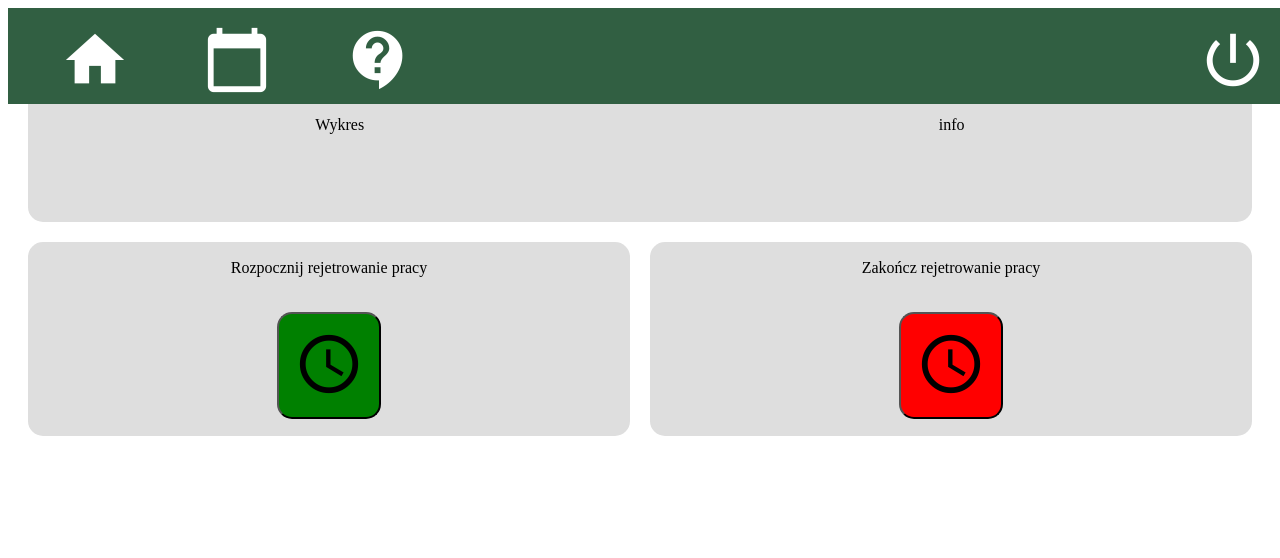
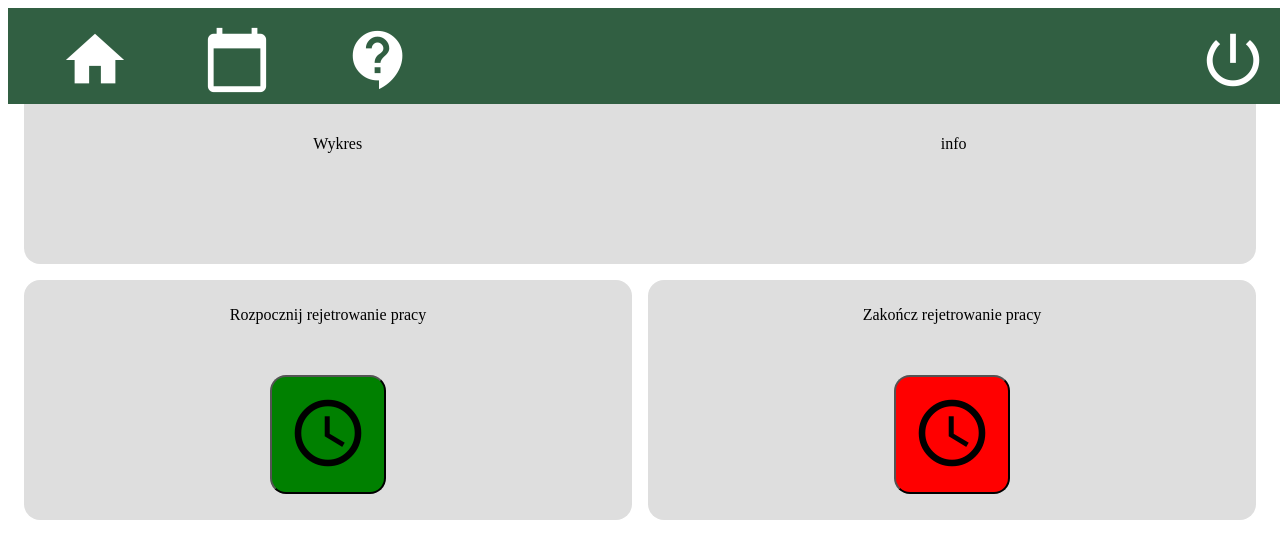
Before and after one commit to Karmazynowe-Zyrafy/AngularWebClockClient, an Angular app: page / in a window 1280 px wide. Shown: the top 558 px of the page. Built offline with nearby package versions, Linux system fonts and the light colour scheme.

Commit message:
Replace px unit with rem unit.

```diff
--- a/src/app/dashboard/dashboard.component.css
+++ b/src/app/dashboard/dashboard.component.css
@@ -1,9 +1,9 @@
 .flex-container {
   display: grid;
-  grid-template-columns: repeat(auto-fit, minmax(265px, 1fr));
-  grid-auto-rows: 194px;
-  grid-gap: 20px;
-  margin: 20px;
+  grid-template-columns: repeat(auto-fit, minmax(25rem, 1fr));
+  grid-auto-rows: 15rem;
+  grid-gap: 1rem;
+  margin: 1rem;
 }
 
 .balance {
@@ -11,7 +11,7 @@
   align-items: center;
   justify-content: space-around;
   background-color: #dedede;
-  border-radius: 15px;
+  border-radius: 1rem;
 }
 
 .startRegistration {
@@ -20,7 +20,7 @@
   align-items: center;
   justify-content: space-around;
   background-color: #dedede;
-  border-radius: 15px;
+  border-radius: 1rem;
 }
 
 .stopRegistration {
@@ -29,15 +29,15 @@
   align-items: center;
   justify-content: space-around;
   background-color: #dedede;
-  border-radius: 15px;
+  border-radius: 1rem;
 }
 .ClockInButton {
   background-color: green;
-  padding: 15px;
-  border-radius: 15px;
+  padding: 1rem;
+  border-radius: 1rem;
 }
 .ClockOutButton {
   background-color: red;
-  padding: 15px;
-  border-radius: 15px;
+  padding: 1rem;
+  border-radius: 1rem;
 }
--- a/src/app/dashboard/dashboard.component.html
+++ b/src/app/dashboard/dashboard.component.html
@@ -16,13 +16,13 @@
   <div class="startRegistration">
     <div>Rozpocznij rejetrowanie pracy</div>
     <button class="ClockInButton">
-      <i class="material-icons" style="font-size: 70px;">access_time</i>
+      <i class="material-icons" style="font-size: 5rem;">access_time</i>
     </button>
   </div>
   <div class="stopRegistration">
     <div>Zakończ rejetrowanie pracy</div>
     <button class="ClockOutButton">
-      <i class="material-icons" style="font-size: 70px;">access_time</i>
+      <i class="material-icons" style="font-size: 5rem;">access_time</i>
     </button>
   </div>
 </div>
```
